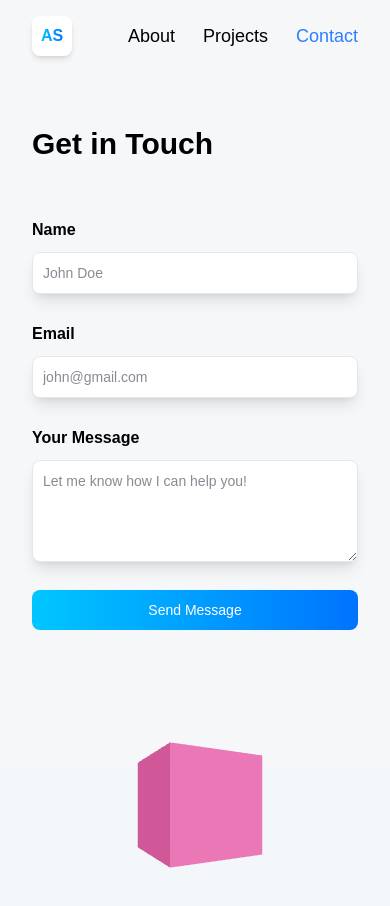
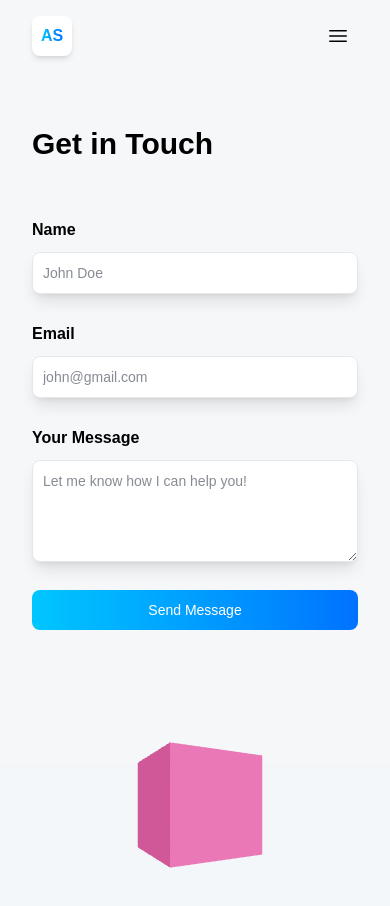
Before and after one commit to Akhilesh-Shabadi/3D_Portfolio, a React (Vite) app: page /contact in a window 390 px wide. Shown: the top 906 px of the page. Built offline with nearby package versions, Linux system fonts and the light colour scheme; no server answers.

Commit message:
feat: add responsive navigation bar component and initialize global CSS setup

```diff
--- a/src/components/NavBar.jsx
+++ b/src/components/NavBar.jsx
@@ -1,12 +1,15 @@
 import { NavLink } from 'react-router-dom'
+import { useState } from 'react'
 
 const NavBar = () => {
+    const [isOpen, setIsOpen] = useState(false);
+
     return (
         <header className='flex justify-between items-center sm:px-16 px-8 py-4 max-w-5xl mx-auto absolute top-0 bg-transparent z-10 right-0 left-0'>
             <NavLink to="/" className="w-10 h-10 rounded-lg bg-white flex items-center justify-center font-bold shadow-md">
                 <p className='bg-linear-to-r from-[#00c6ff] to-[#0072ff] bg-clip-text text-transparent'>AS</p>
             </NavLink>
-            <nav className='flex text-lg gap-7 font-medium'>
+            <nav className='hidden sm:flex text-lg gap-7 font-medium'>
                 <NavLink to="/about" className={({ isActive }) => isActive ? "text-blue-500" : "text-black"}>
                     About
                 </NavLink>
@@ -17,6 +20,44 @@ const NavBar = () => {
                     Contact
                 </NavLink>
             </nav>
+
+            {/* Mobile Menu Button */}
+            <button
+                onClick={() => setIsOpen(!isOpen)}
+                className='sm:hidden flex w-10 h-10 object-contain items-center justify-center focus:outline-none z-20'
+            >
+                {isOpen ? (
+                    // Close Icon (X)
+                    <svg xmlns="http://www.w3.org/2000/svg" fill="none" viewBox="0 0 24 24" strokeWidth={1.5} stroke="currentColor" className="w-6 h-6 text-black">
+                        <path strokeLinecap="round" strokeLinejoin="round" d="M6 18L18 6M6 6l12 12" />
+                    </svg>
+                ) : (
+                    // Hamburger Icon
+                    <svg xmlns="http://www.w3.org/2000/svg" fill="none" viewBox="0 0 24 24" strokeWidth={1.5} stroke="currentColor" className="w-6 h-6 text-black">
+                        <path strokeLinecap="round" strokeLinejoin="round" d="M3.75 6.75h16.5M3.75 12h16.5m-16.5 5.25h16.5" />
+                    </svg>
+                )}
+            </button>
+
+            {/* Mobile Menu */}
+            <nav
+                className={`absolute top-0 right-13 mx-4 my-2 min-w-[250px] z-10 rounded-xl bg-white/80 backdrop-blur-md p-4 flex justify-between items-center shadow-xl sm:hidden border border-white/20 transition-all duration-300 ease-in-out origin-right ${isOpen
+                    ? 'scale-x-100 opacity-100 pointer-events-auto'
+                    : 'scale-x-0 opacity-0 pointer-events-none'
+                    }`}
+            >
+                <NavLink to="/about" onClick={() => setIsOpen(false)} className={({ isActive }) => isActive ? "text-blue-500 font-medium" : "text-black font-medium"}>
+                    About
+                </NavLink>
+                <NavLink to="/projects" onClick={() => setIsOpen(false)} className={({ isActive }) => isActive ? "text-blue-500 font-medium" : "text-black font-medium"}>
+                    Projects
+                </NavLink>
+                <NavLink to="/contact" onClick={() => setIsOpen(false)} className={({ isActive }) => isActive ? "text-blue-500 font-medium" : "text-black font-medium"}>
+                    Contact
+                </NavLink>
+            </nav>
+
+
         </header>
     )
 }
--- a/src/index.css
+++ b/src/index.css
@@ -8,6 +8,17 @@
 body {
   font-family: "Work Sans", sans-serif;
 }
+
+@keyframes fade-in {
+  from {
+    opacity: 0;
+  }
+
+  to {
+    opacity: 1;
+  }
+}
+
 
 body:has(.card[data-color="blue"]:hover) {
   background-color: rgb(var(--blue-rgb) / 25%);
```
